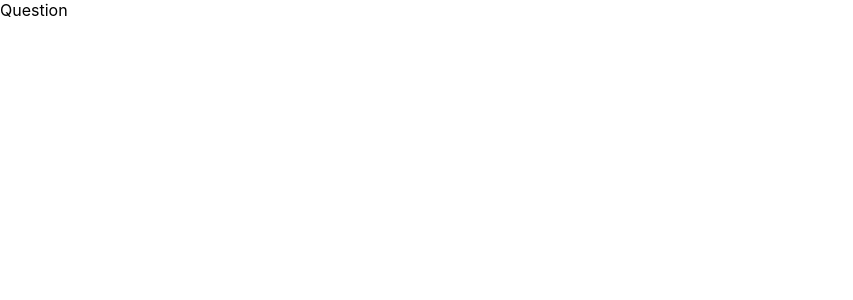
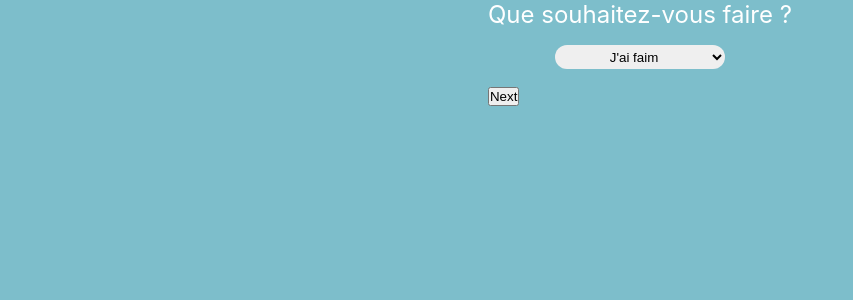
Before and after one commit to laulau-tlj/hng, a React (Create React App) app: page /question in a window 1280 px wide. Shown: the top 300 px of the page, without its empty margins (0-853 px from the left). Built offline with nearby package versions, Linux system fonts and the light colour scheme.

Commit message:
create card and questionCard, renderConditionnal

```diff
--- /dev/null
+++ b/src/component/card/questionCard.js
@@ -0,0 +1,43 @@
+// DEPENDENCIES IMPORTATIONS
+import styled from "styled-components";
+// STYLED-COMPONENTS
+import { Space } from "../space";
+
+const QuestionContainer = styled.div`
+    display: flex;
+    flex-direction: column;
+    align-items: center;
+    justify-content: center;
+`;
+
+const Label = styled.label`
+    color: white;
+    font-size: 1.5rem;
+`;
+
+const Select = styled.select`
+    border: none;
+    border-radius: 30px;
+    height: 1.5rem;
+    text-align: center;
+`;
+
+const QuestionCard = props => {
+    console.log(props.options)
+    return (
+        <QuestionContainer>
+            <Label>{props.label}</Label>
+            <Space>
+                <Select>
+                    {
+                        props.options.map(option => (
+                            <option key={option}>{option}</option>
+                        ))
+                    }
+                </Select>
+            </Space>
+        </QuestionContainer>
+    );
+};
+
+export default QuestionCard;
--- a/src/view/question/index.js
+++ b/src/view/question/index.js
@@ -1,8 +1,66 @@
+import { useState } from "react";
+// STYLED-COMPONENTS
+import { Container } from "../../component/container";
+// COMPONENTS IMPORTATIONS
+import QuestionCard from "../../component/card/questionCard";
+
 const Question = () => {
+    const [activeTab, setActiveTab] = useState("question 1");
+
+    const switchCase = () => {
+        switch (activeTab) {
+            case "question 1": {
+                return (
+                    <div>
+                        <QuestionCard
+                            label="Que souhaitez-vous faire ?"
+                            options={["J'ai faim", "J'ai envie de visiter", "Allons boire un verre...", "J'ai besoin d'un logement"]} />
+                        <button onClick={() => goNext("question 2")}>Next</button>
+                    </div>
+                )
+            }
+            case "question 2": {
+                return (
+                    <div>
+                        <QuestionCard
+                            label="2"
+                            options={["J'ai faim", "J'ai envie de visiter", "Allons boire un verre...", "J'ai besoin d'un logement"]} />
+                        <button onClick={() => goNext("question 3")}>Next</button>
+                    </div>
+                )
+            }
+            case "question 3": {
+                return (
+                    <div>
+                        <QuestionCard
+                            label="3"
+                            options={["J'ai faim", "J'ai envie de visiter", "Allons boire un verre...", "J'ai besoin d'un logement"]} />
+                        <button onClick={() => goNext("question 4")}>Next</button>
+                    </div>
+                )
+            }
+            case "question 4": {
+                return (
+                    <div>
+                        <QuestionCard
+                            label="4"
+                            options={["J'ai faim", "J'ai envie de visiter", "Allons boire un verre...", "J'ai besoin d'un logement"]} />
+                        <button>Next</button>
+                    </div>
+                )
+            }
+            default:
+        };
+    };
+
+    const goNext = string => {
+        setActiveTab(string)
+    };
+
     return (
-        <div>
-            Question
-        </div>
+        <Container>
+            {switchCase()}
+        </Container>
     );
 };
 
```
Also changed, not shown: src/component/card/card.js (renamed from src/component/card/index.js).
